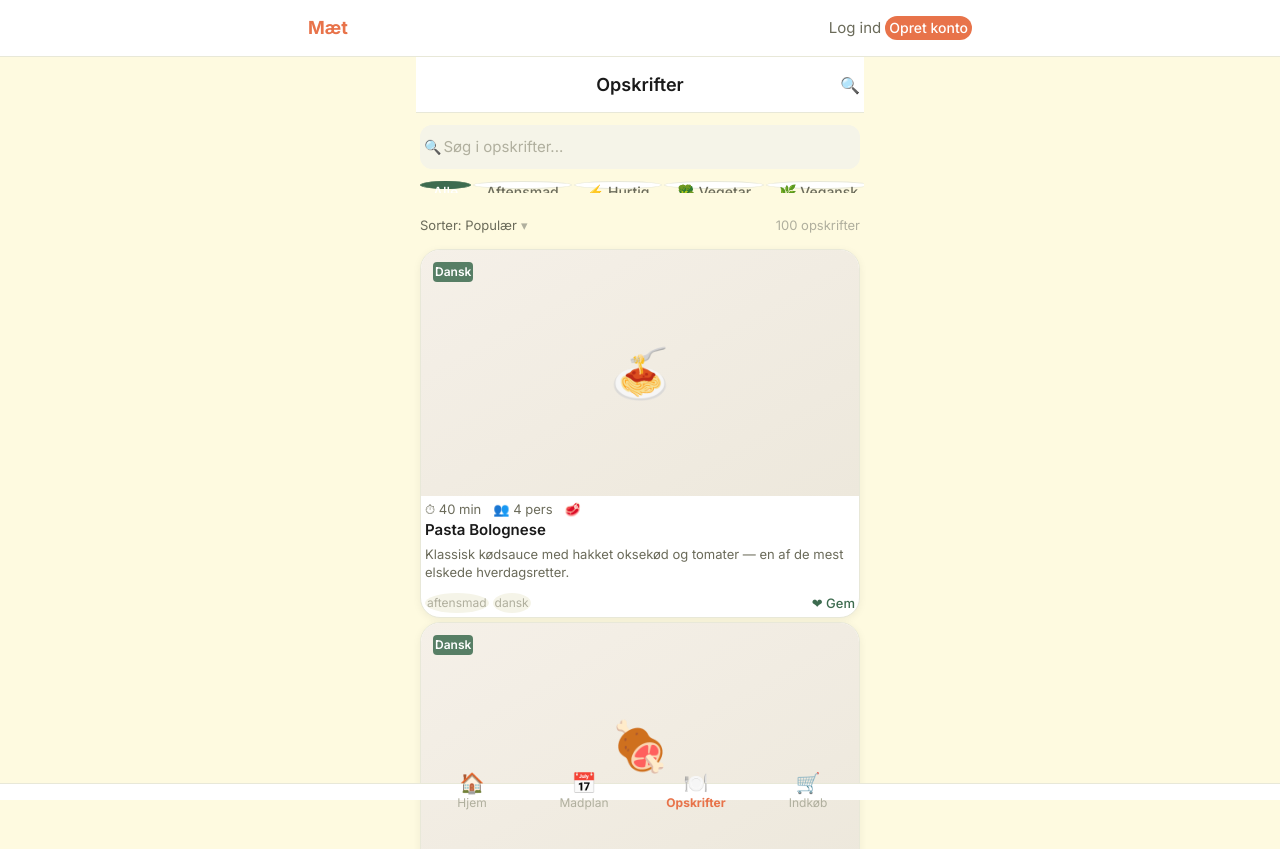
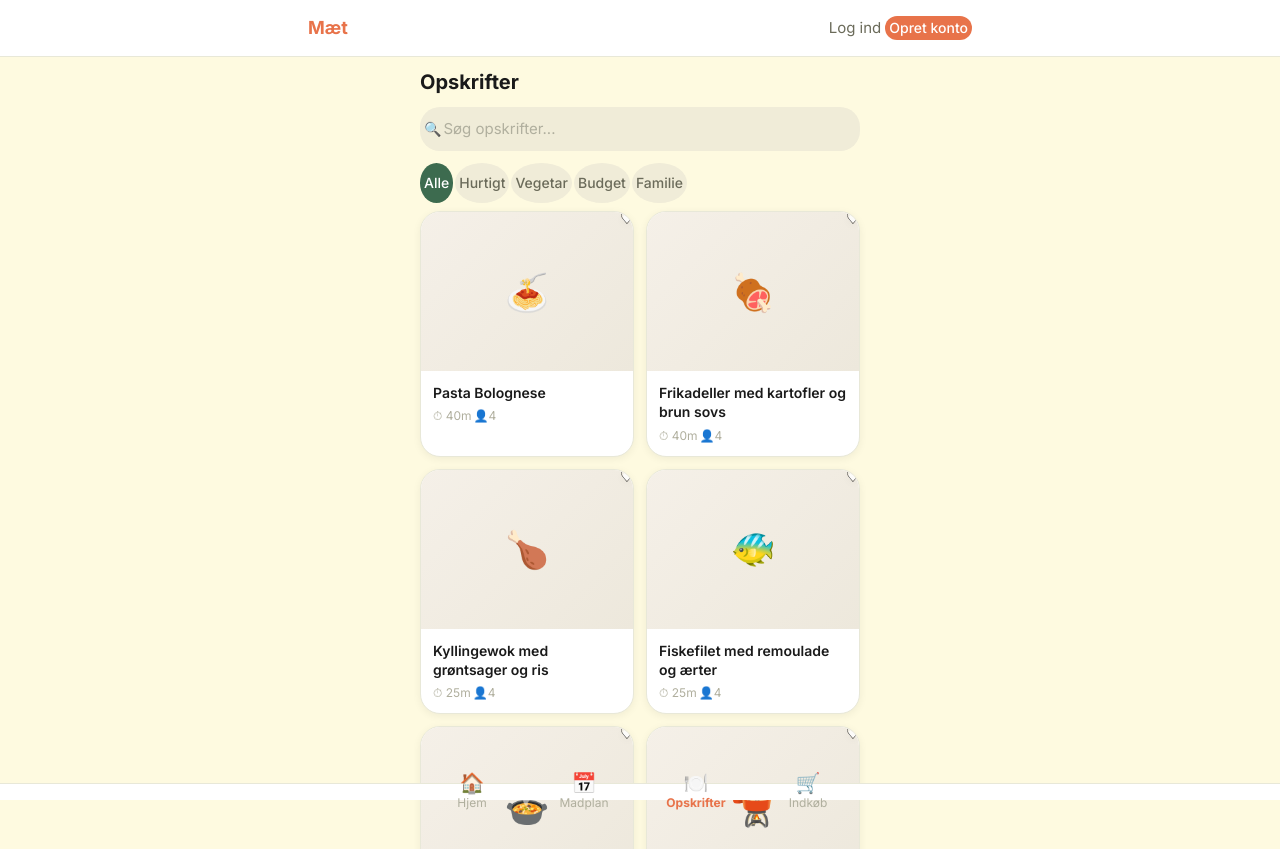
Before and after one commit to heimdal-moltbot/maet-app, a Next.js app: page /opskrifter in a window 1280 px wide. Shown: the top 849 px of the page. Built offline with nearby package versions, Linux system fonts and the light colour scheme; no server answers.

Commit message:
feat: opskriftsliste v1.4 — 2-col grid, 4:3 ratio, 5 filters
Per SCR-08 v1.4:
- Back to 2-column grid (173px cards, 4:3 aspect ratio, r=12)
- 5 filter pills: Alle/Hurtigt/Vegetar/Budget/Familie
- Favorit heart-button per card
- bg #F0ECD8 for search + inactive pills

```diff
--- a/src/app/(dashboard)/opskrifter/page.tsx
+++ b/src/app/(dashboard)/opskrifter/page.tsx
@@ -21,17 +21,13 @@ interface Recipe {
 
 const RECIPES = recipesData as Recipe[]
 
-// SCR-05 v1.0 filter chips
+// SCR-08 v1.4 filter pills
 const FILTERS = [
   { key: 'alle', label: 'Alle' },
-  { key: 'aftensmad', label: 'Aftensmad' },
-  { key: 'hurtig', label: '⚡ Hurtig' },
-  { key: 'vegetar', label: '🥦 Vegetar' },
-  { key: 'vegansk', label: '🌿 Vegansk' },
-  { key: 'glutenfri', label: '🌾 Glutenfri' },
-  { key: 'billig', label: '💰 Budget' },
-  { key: 'familie', label: '👨‍👩‍👧 Familie' },
-  { key: 'klassisk', label: '🇩🇰 Dansk' },
+  { key: 'hurtig', label: 'Hurtigt' },
+  { key: 'vegetar', label: 'Vegetar' },
+  { key: 'budget', label: 'Budget' },
+  { key: 'familie', label: 'Familie' },
 ]
 
 const EMOJI_MAP: Record<string, string> = {
@@ -54,28 +50,14 @@ function getEmoji(title: string): string {
   return '🍽️'
 }
 
-function getCategoryBadge(tags: string[]): string | null {
-  if (tags.includes('vegansk') || tags.includes('vegan')) return 'Vegansk'
-  if (tags.includes('vegetarisk') || tags.includes('vegetar') || tags.includes('vegetarian')) return 'Vegetar'
-  if (tags.includes('glutenfri') || tags.includes('gluten-free')) return 'Glutenfri'
-  if (tags.includes('hurtig') || tags.includes('quick')) return 'Hurtig'
-  if (tags.includes('klassisk dansk') || tags.includes('danish')) return 'Dansk'
-  return null
-}
-
 function matchesFilter(recipe: Recipe, filterKey: string): boolean {
   if (filterKey === 'alle') return true
   const tags = recipe.tags.map(t => t.toLowerCase())
-  const title = recipe.title.toLowerCase()
   switch (filterKey) {
-    case 'aftensmad': return tags.includes('aftensmad')
     case 'hurtig': return recipe.total_time_minutes <= 30 || tags.includes('hurtig') || tags.includes('quick')
-    case 'vegetar': return tags.some(t => t.includes('vegetar'))
-    case 'vegansk': return tags.some(t => t.includes('vegan'))
-    case 'glutenfri': return tags.some(t => t.includes('gluten'))
-    case 'billig': return tags.includes('billig') || tags.includes('budget')
+    case 'vegetar': return tags.some(t => t.includes('vegetar') || t.includes('vegan'))
+    case 'budget': return tags.includes('billig') || tags.includes('budget')
     case 'familie': return tags.includes('familie') || tags.includes('family') || tags.includes('kids') || recipe.servings >= 4
-    case 'klassisk': return tags.some(t => t.includes('dansk') || t.includes('danish')) || title.includes('klassisk')
     default: return true
   }
 }
@@ -95,145 +77,105 @@ export default function OpskrifterPage() {
 
   return (
     <div className="min-h-screen bg-bg pb-20">
-      {/* Header — SCR-05: 56px, white, shadow */}
-      <div className="sticky top-0 z-10 bg-bg-surface border-b border-border px-4 h-14 flex items-center justify-between">
-        <h1 className="text-h3 text-txt-primary font-semibold flex-1 text-center">Opskrifter</h1>
-        <button className="absolute right-4 text-txt-secondary">🔍</button>
+      {/* Header — 56px, bg-bg, Inter 20px Bold */}
+      <div className="px-4 pt-12 pb-3">
+        <h1 className="text-h2 text-txt-primary font-bold">Opskrifter</h1>
       </div>
 
-      {/* Søgefelt */}
-      <div className="px-4 py-3">
-        <div className="flex items-center gap-2 bg-bg-alt rounded-md px-4 h-11">
+      {/* Søgefelt — 44px, r=12, bg #F0ECD8 */}
+      <div className="px-4 mb-3">
+        <div className="flex items-center gap-2 rounded-xl px-4 h-11" style={{ background: '#F0ECD8' }}>
           <span className="text-txt-muted text-sm">🔍</span>
           <input
             type="search"
             value={search}
             onChange={e => setSearch(e.target.value)}
-            placeholder="Søg i opskrifter..."
+            placeholder="Søg opskrifter..."
             className="flex-1 bg-transparent outline-none text-body text-txt-primary placeholder:text-txt-muted"
           />
           {search && (
-            <button onClick={() => setSearch('')} className="text-txt-muted text-sm">×</button>
+            <button onClick={() => setSearch('')} className="text-txt-muted">×</button>
           )}
         </div>
       </div>
 
-      {/* Filter chips — horisontal scroll, radio-adfærd */}
-      <div className="flex gap-2 px-4 mb-3 overflow-x-auto pb-1 scrollbar-hide">
+      {/* Filter pills — h=40, active: accent, inactive: #F0ECD8 */}
+      <div className="flex gap-2 px-4 mb-4 overflow-x-auto pb-1 scrollbar-hide">
         {FILTERS.map(f => (
           <button
             key={f.key}
             onClick={() => setActiveFilter(f.key)}
-            className={`flex-shrink-0 h-8 px-3 rounded-full text-label border transition-colors ${
+            className={`flex-shrink-0 h-10 px-4 rounded-full text-label font-medium transition-colors ${
               activeFilter === f.key
-                ? 'bg-accent text-white border-accent'
-                : 'bg-bg-surface text-txt-secondary border-border hover:border-accent/30'
+                ? 'bg-accent text-white'
+                : 'text-txt-secondary'
             }`}
+            style={activeFilter !== f.key ? { background: '#F0ECD8' } : {}}
           >
             {f.label}
           </button>
         ))}
       </div>
 
-      {/* Sorteringsbar */}
-      <div className="flex items-center justify-between px-4 h-10 mb-1">
-        <button className="text-caption text-txt-secondary flex items-center gap-1">
-          Sorter: Populær <span className="text-txt-muted">▾</span>
-        </button>
-        <span className="text-caption text-txt-muted">{filtered.length} opskrifter</span>
-      </div>
-
-      {/* Opskriftskort — enkelt-kolonne, 16:9 billede */}
-      <div className="px-4 space-y-4 pb-4">
+      {/* 2-kolonne grid — 173px kort, 4:3 ratio */}
+      <div className="px-4 grid grid-cols-2 gap-3 pb-4">
         {filtered.map(recipe => {
           const emoji = getEmoji(recipe.title)
-          const badge = getCategoryBadge(recipe.tags)
           const timeMin = recipe.total_time_minutes || (recipe.prep_time_minutes + recipe.cook_time_minutes)
 
           return (
             <Link
               key={recipe.id}
               href={`/opskrifter/${recipe.slug}`}
-              className="block bg-bg-surface rounded-xl overflow-hidden shadow-sm border border-border hover:border-primary/20 transition-colors"
+              className="block bg-bg-surface rounded-xl overflow-hidden border border-border hover:border-primary/20 transition-colors"
+              style={{ boxShadow: '0 2px 8px rgba(0,0,0,0.06)' }}
             >
-              {/* Billede 16:9 */}
-              <div className="relative" style={{ paddingBottom: '56.25%' }}>
-                <div className="absolute inset-0 bg-gradient-to-br from-[#F5F0E8] to-[#EDE8DC] flex items-center justify-center">
-                  <span className="text-5xl">{emoji}</span>
+              {/* Billede 4:3 aspect ratio */}
+              <div className="relative" style={{ paddingBottom: '75%' }}>
+                <div
+                  className="absolute inset-0 flex items-center justify-center"
+                  style={{ background: 'linear-gradient(135deg, #F5F0E8, #EDE8DC)' }}
+                >
+                  <span className="text-4xl">{emoji}</span>
                 </div>
-                {/* Category badge overlay */}
-                {badge && (
-                  <div className="absolute top-3 left-3 px-2 py-0.5 rounded text-micro font-semibold text-white"
-                    style={{ background: 'rgba(61,107,79,0.85)' }}>
-                    {badge}
-                  </div>
-                )}
+                {/* Favorit-knap */}
+                <button
+                  onClick={e => { e.preventDefault(); e.stopPropagation() }}
+                  className="absolute top-2 right-2 w-8 h-8 rounded-full bg-white/80 backdrop-blur-sm flex items-center justify-center text-base shadow-sm"
+                >
+                  ♡
+                </button>
               </div>
 
-              {/* Card content */}
-              <div className="p-4">
-                {/* Meta line */}
-                <div className="flex items-center gap-3 text-caption text-txt-secondary mb-2">
-                  {timeMin > 0 && <span>⏱ {timeMin} min</span>}
-                  {recipe.servings > 0 && <span>👥 {recipe.servings} pers</span>}
-                  {recipe.tags.includes('vegansk') || recipe.tags.includes('vegan') ? (
-                    <span>🌿</span>
-                  ) : recipe.tags.includes('vegetarisk') || recipe.tags.includes('vegetar') ? (
-                    <span>🥦</span>
-                  ) : (
-                    <span>🥩</span>
-                  )}
-                </div>
-
-                {/* Titel */}
-                <h3 className="text-body-md text-txt-primary font-semibold leading-snug mb-1">
+              {/* Kortindhold */}
+              <div className="p-3">
+                <h3 className="text-label font-semibold text-txt-primary leading-snug mb-1.5 line-clamp-2">
                   {recipe.title}
                 </h3>
-
-                {/* Beskrivelse */}
-                {recipe.description && (
-                  <p className="text-caption text-txt-secondary line-clamp-2 mb-3">
-                    {recipe.description}
-                  </p>
-                )}
-
-                {/* Gem-knap */}
-                <div className="flex items-center justify-between">
-                  <div className="flex gap-1 flex-wrap">
-                    {recipe.tags.slice(0, 2).map(tag => (
-                      <span
-                        key={tag}
-                        className="text-micro px-2 py-0.5 rounded-full bg-bg-alt text-txt-muted"
-                      >
-                        {tag}
-                      </span>
-                    ))}
-                  </div>
-                  <button
-                    onClick={e => { e.preventDefault(); e.stopPropagation() }}
-                    className="flex items-center gap-1 text-accent text-caption font-medium hover:opacity-70 transition-opacity"
-                  >
-                    ❤ Gem
-                  </button>
+                <div className="flex items-center gap-2 text-micro text-txt-muted">
+                  {timeMin > 0 && <span>⏱ {timeMin}m</span>}
+                  {recipe.servings > 0 && <span>👤{recipe.servings}</span>}
                 </div>
               </div>
             </Link>
           )
         })}
+      </div>
 
       {filtered.length === 0 && (
-          <div className="text-center py-12">
+        <div className="px-4 py-12 text-center">
           <p className="text-4xl mb-3">🔍</p>
           <p className="text-body text-txt-muted">Ingen opskrifter matcher din søgning</p>
         </div>
       )}
 
       {filtered.length > 0 && (
-          <button className="w-full py-3 text-accent text-label font-medium border border-accent/30 rounded-md hover:bg-accent/5 transition-colors">
-            Indlæs flere...
+        <div className="px-4 pb-4">
+          <button className="w-full py-3 text-accent text-label font-medium border border-accent/30 rounded-xl hover:bg-accent/5 transition-colors">
+            Indlæs flere
           </button>
+        </div>
       )}
-      </div>
     </div>
   )
 }
```
Lines whose indentation alone changed are shown as unchanged.
